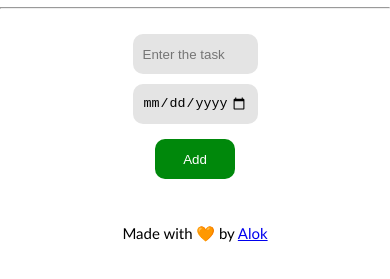
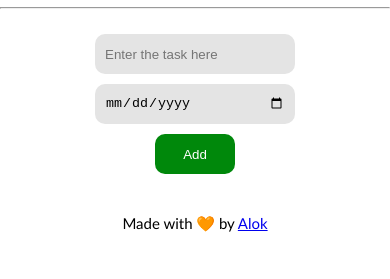
Before and after one commit to AlokYadavCodes/Web-Dev-Projects, a plain HTML site: page Tutorial Projects/to-do/index.html in a window 390 px wide. Shown: the part 59-338 px from the top of the page. Drawn offline with Linux system fonts and the light colour scheme.

Commit message:
minor fixes

```diff
--- a/Tutorial Projects/to-do/index.html
+++ b/Tutorial Projects/to-do/index.html
@@ -10,8 +10,8 @@
     <h1>To Do List</h1>
     <hr>
     <div class="add-task">
-        <input type="text" name="" id="task-input" placeholder="Enter the task">
-        <input type="date" name="" id="date-input">
+        <input type="text" name="" id="task-input" placeholder="Enter the task here">
+        <input type="date" name="" placeholder="Select due date" id="date-input">
         <button class="green" onclick="addTask();">Add</button>
     </div>
     <div class="added-task"></div>
--- a/Tutorial Projects/to-do/to-do.css
+++ b/Tutorial Projects/to-do/to-do.css
@@ -66,14 +66,17 @@ footer{
         display: flex;
         flex-direction: column;
     }
-    input,input{
+    input,button{
         margin: 5px;
+    }
+    input{
+        width: 200px;
     }
     .added-task{
         font-size: 16px;
         display: grid;
         margin: 5px;
-        grid-template-columns: 39% 39% 15%
+        grid-template-columns: 38% 38% 20%
     }
     .task-field, .date-field{
         margin: 3px;
```
